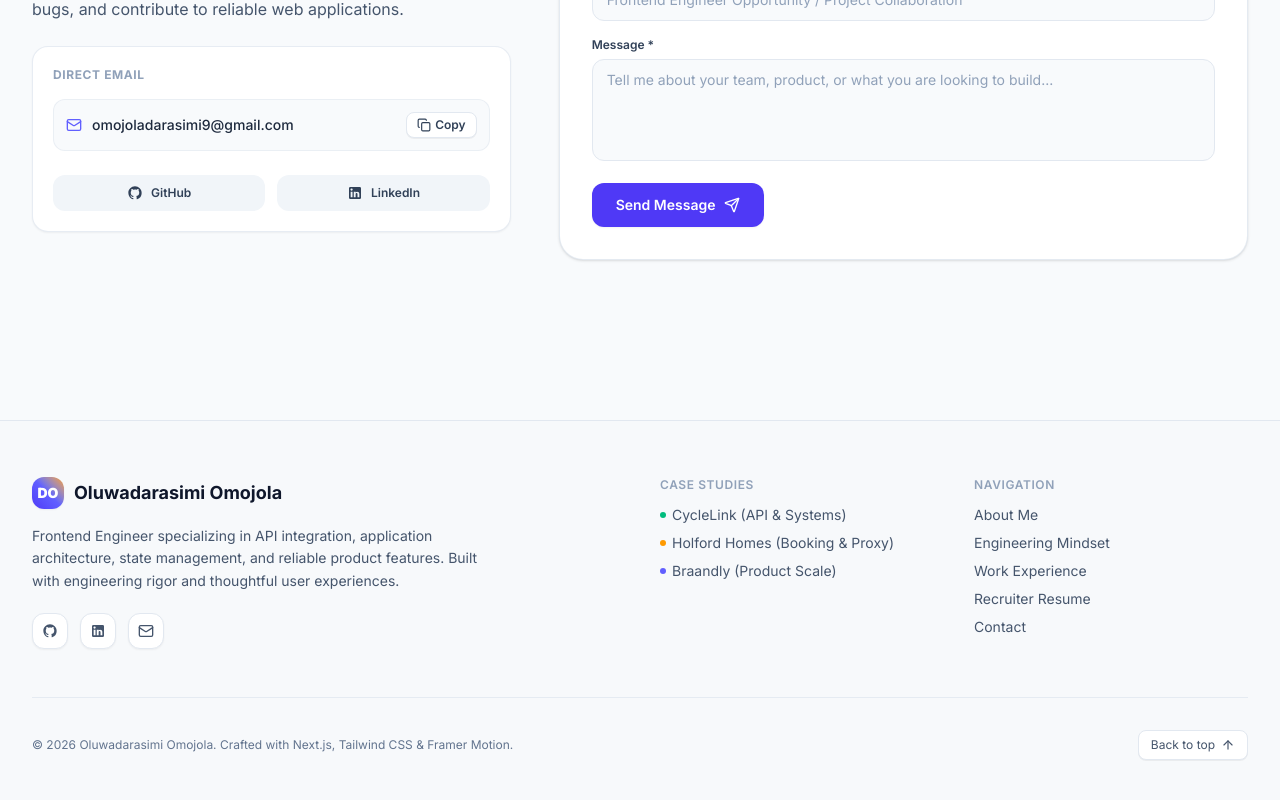
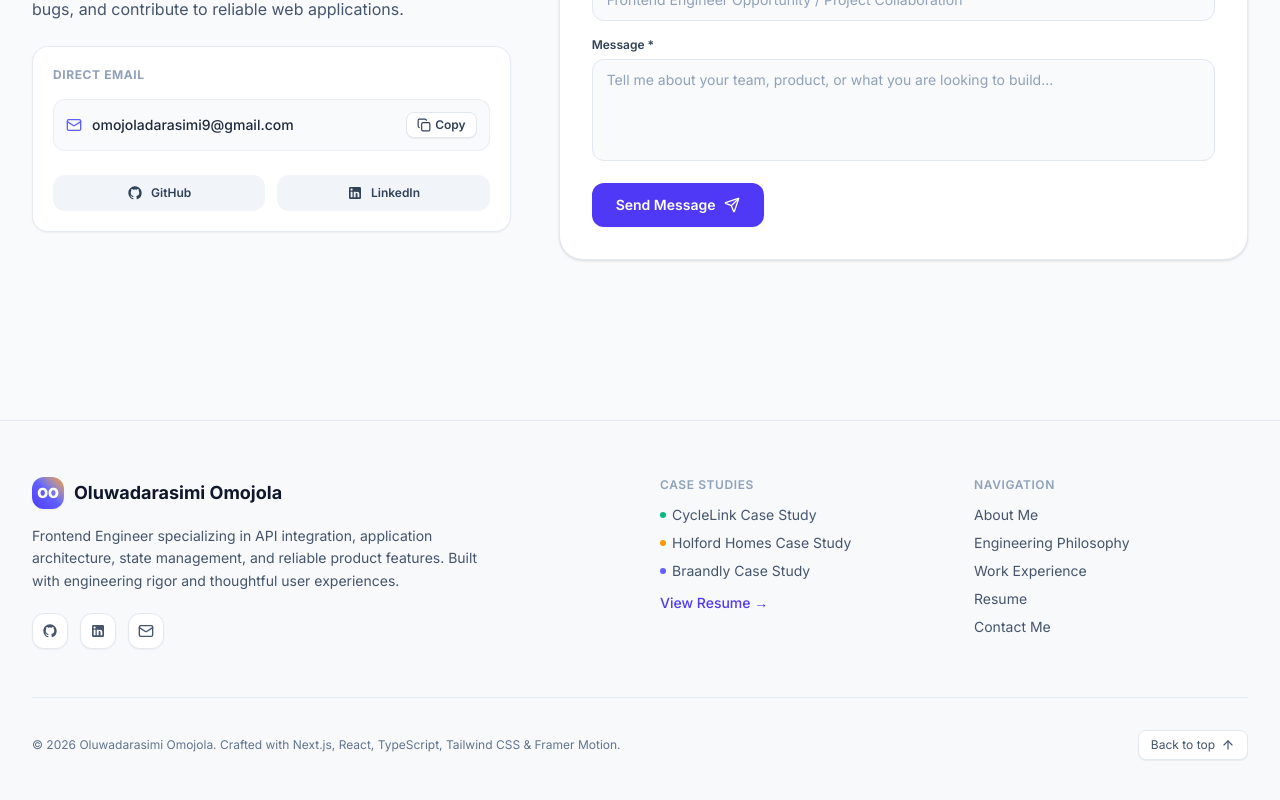
Before and after one commit to Darasimi010/portfolio, a Next.js app: page / in a window 1280 px wide. Shown: the part 8220-9020 px from the top of the page. Built offline with nearby package versions, Linux system fonts and the light colour scheme.

Commit message:
updated logo initials.
Changed the contents under case studies.

Added a view resume colorful link under the case studies.

Updated the content in the bottom bar.

```diff
--- a/components/layouts/Footer.tsx
+++ b/components/layouts/Footer.tsx
@@ -17,7 +17,7 @@ export default function Footer() {
           <div className="md:col-span-2 space-y-4">
             <div className="flex items-center gap-2.5">
               <span className="w-8 h-8 rounded-xl bg-gradient-to-tr from-indigo-600 via-indigo-500 to-amber-500 flex items-center justify-center text-white text-sm font-black shadow-xs">
-                DO
+                OO
               </span>
               <span className="text-lg font-bold text-slate-900 dark:text-white">
                 Oluwadarasimi Omojola
@@ -69,7 +69,7 @@ export default function Footer() {
                   className="text-slate-600 dark:text-slate-400 hover:text-indigo-600 dark:hover:text-indigo-400 transition-colors flex items-center gap-1.5"
                 >
                   <span className="w-1.5 h-1.5 rounded-full bg-emerald-500" />
-                  CycleLink (API & Systems)
+                  CycleLink Case Study
                 </Link>
               </li>
               <li>
@@ -78,7 +78,7 @@ export default function Footer() {
                   className="text-slate-600 dark:text-slate-400 hover:text-indigo-600 dark:hover:text-indigo-400 transition-colors flex items-center gap-1.5"
                 >
                   <span className="w-1.5 h-1.5 rounded-full bg-amber-500" />
-                  Holford Homes (Booking & Proxy)
+                  Holford Homes Case Study
                 </Link>
               </li>
               <li>
@@ -87,7 +87,16 @@ export default function Footer() {
                   className="text-slate-600 dark:text-slate-400 hover:text-indigo-600 dark:hover:text-indigo-400 transition-colors flex items-center gap-1.5"
                 >
                   <span className="w-1.5 h-1.5 rounded-full bg-indigo-500" />
-                  Braandly (Product Scale)
+                  Braandly Case Study
+                </Link>
+              </li>
+              <li className="pt-1">
+                <Link
+                  href="/resume"
+                  className="text-indigo-600 dark:text-indigo-400 hover:text-indigo-500 transition-colors font-medium flex items-center gap-1.5"
+                >
+                  {/* <span className="w-1.5 h-1.5 rounded-full bg-pink-500" /> */}
+                  View Resume →
                 </Link>
               </li>
             </ul>
@@ -112,7 +121,7 @@ export default function Footer() {
                   href="/#engineering"
                   className="text-slate-600 dark:text-slate-400 hover:text-indigo-600 dark:hover:text-indigo-400 transition-colors"
                 >
-                  Engineering Mindset
+                  Engineering Philosophy
                 </Link>
               </li>
               <li>
@@ -128,7 +137,7 @@ export default function Footer() {
                   href="/resume"
                   className="text-slate-600 dark:text-slate-400 hover:text-indigo-600 dark:hover:text-indigo-400 transition-colors"
                 >
-                  Recruiter Resume
+                  Resume
                 </Link>
               </li>
               <li>
@@ -136,7 +145,7 @@ export default function Footer() {
                   href="/#contact"
                   className="text-slate-600 dark:text-slate-400 hover:text-indigo-600 dark:hover:text-indigo-400 transition-colors"
                 >
-                  Contact
+                  Contact Me
                 </Link>
               </li>
             </ul>
@@ -146,8 +155,8 @@ export default function Footer() {
         {/* Bottom bar */}
         <div className="pt-8 border-t border-slate-200/80 dark:border-slate-800/80 flex flex-col sm:flex-row items-center justify-between gap-4 text-xs text-slate-500 dark:text-slate-500">
           <p>
-            © {new Date().getFullYear()} Oluwadarasimi Omojola. Crafted with
-            Next.js, Tailwind CSS & Framer Motion.
+            &copy; {new Date().getFullYear()} Oluwadarasimi Omojola. Crafted
+            with Next.js, React, TypeScript, Tailwind CSS & Framer Motion.
           </p>
           <button
             onClick={scrollToTop}
```
